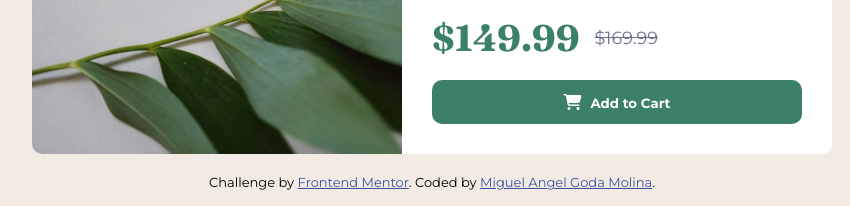
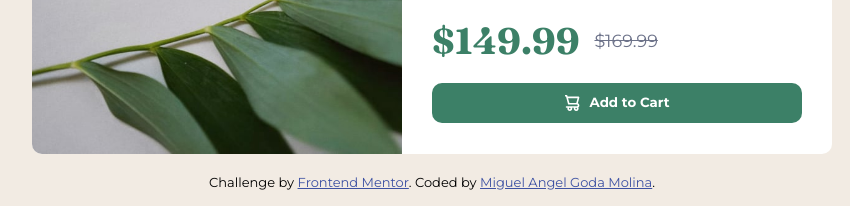
Before and after one commit to MiguelGoda/product-preview-card-component-main, a plain HTML site: page index.html in a window 1280 px wide. Shown: the part 508-714 px from the top of the page, 208-1058 px from the left. Drawn offline with Linux system fonts and the light colour scheme.

Commit message:
FIX:button img shopping car

```diff
--- a/css/styles.css
+++ b/css/styles.css
@@ -114,17 +114,13 @@ h1 {
     cursor: pointer;
     line-height: 1.5;
     font-family: var(--body-fonts);
+    display: flex;
+    align-items: center;
+    justify-content: center;
 }
 
-.button::before {
-    content: '\f07a';
-    font-size: 1.2rem;
-    color: var(--white);
-    font-family: "Font Awesome 6 Free";
-    font-weight: 700;
-    font-size: 1rem;
-    margin-right: 5px;
-
+.button img {
+    margin-right: 10px;
 }
 
 .button:hover {
--- a/index.html
+++ b/index.html
@@ -40,6 +40,7 @@
         </div>
 
         <button class="button">
+          <img src="./images/icon-cart.svg" alt="car-shopping">
           Add to Cart
         </button>
       </div>
```
